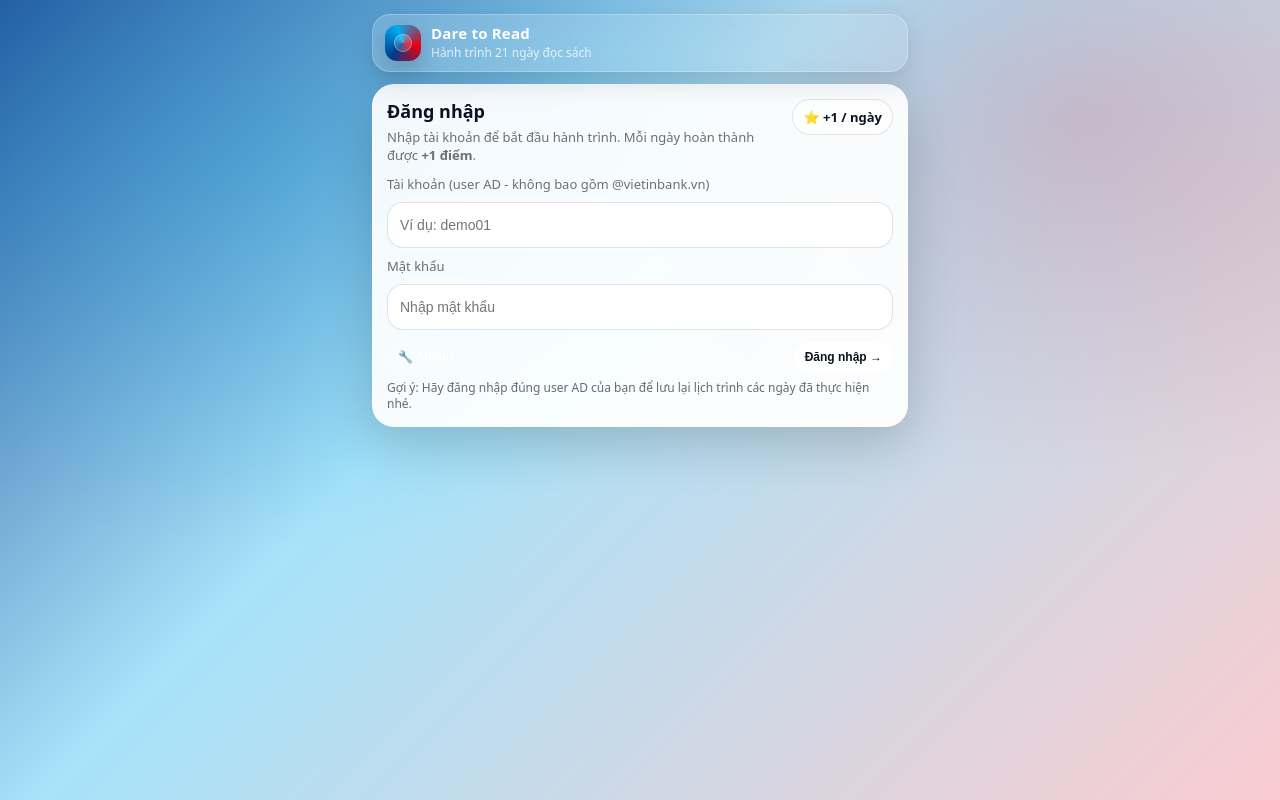
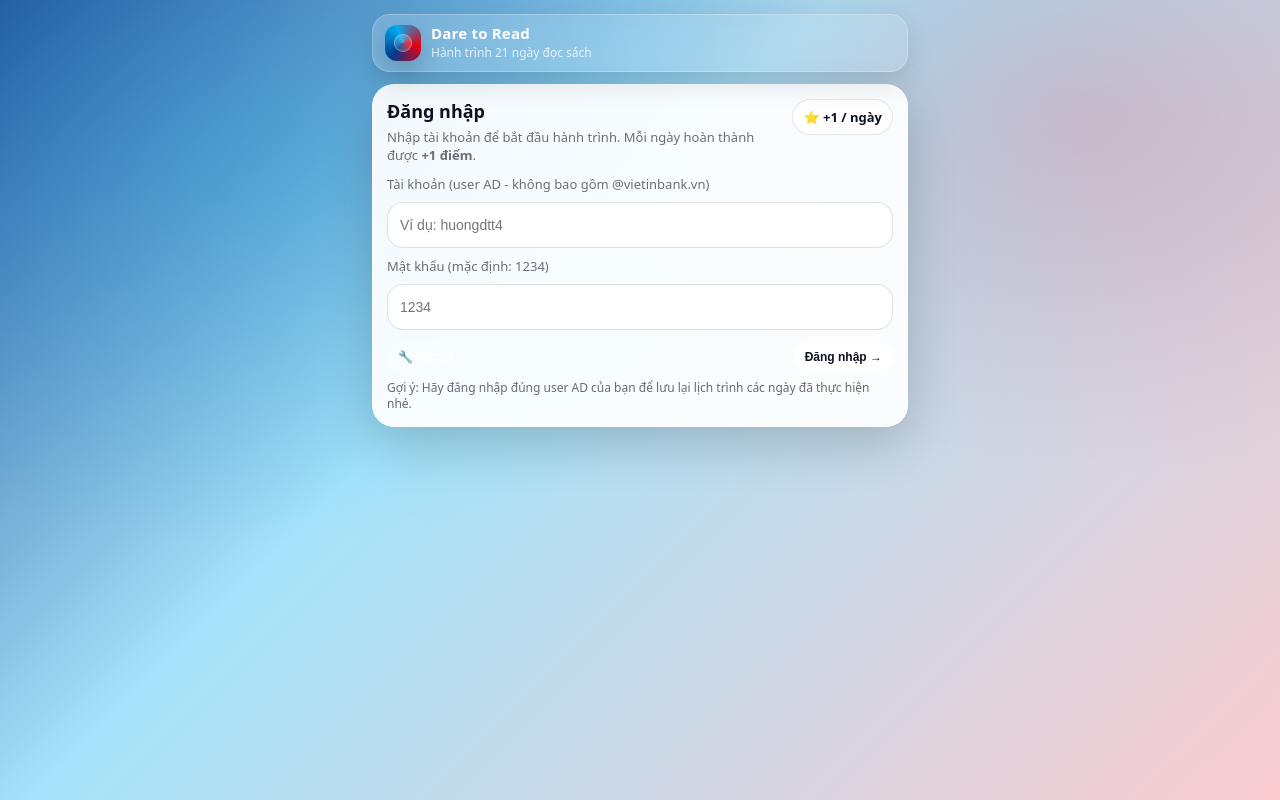
Before and after one commit to lisa20051608-oss/Dare-to-read-2, a plain HTML site: page index.html in a window 1280 px wide. Drawn offline with Linux system fonts and the light colour scheme.

Commit message:
Add files via upload

```diff
--- a/index.html
+++ b/index.html
@@ -397,10 +397,10 @@
 
         <div class="section" style="margin-top:12px;">
           <div class="subtitle" style="margin:0 0 8px;">Tài khoản (user AD - không bao gồm @vietinbank.vn)</div>
-          <input id="inpUser" class="textarea" style="min-height:46px;resize:none;" placeholder="Ví dụ: demo01" />
+          <input id="inpUser" class="textarea" style="min-height:46px;resize:none;" placeholder="Ví dụ: huongdtt4" />
           <div style="height:10px"></div>
-          <div class="subtitle" style="margin:0 0 8px;">Mật khẩu</div>
-          <input id="inpPass" type="password" class="textarea" style="min-height:46px;resize:none;" placeholder="Nhập mật khẩu" />
+          <div class="subtitle" style="margin:0 0 8px;">Mật khẩu (mặc định: 1234)</div>
+          <input id="inpPass" type="password" class="textarea" style="min-height:46px;resize:none;" placeholder="1234" />
           <div style="display:flex; justify-content:space-between; gap:10px; align-items:center; margin-top:12px;">
             <button class="pill ghost" id="btnOpenAdminFromLogin">🔧 Admin</button>
             <button class="pill primary" id="btnLogin">Đăng nhập →</button>
```
